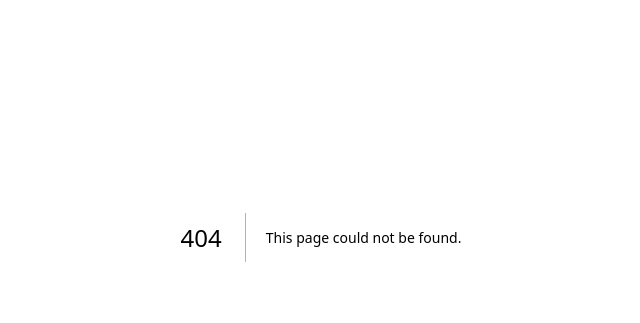
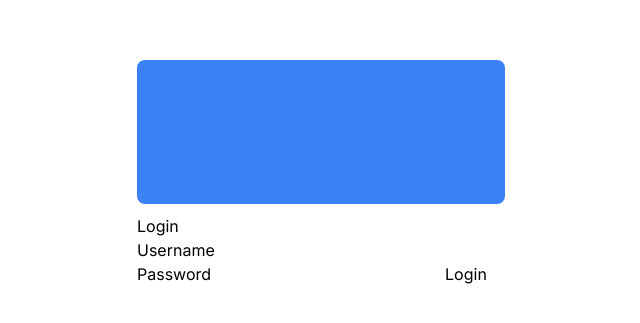
Before and after one commit to ScalabilityIssues/frontend, a Next.js app: page /login in a window 1280 px wide. Before the commit this address had no page. Shown: the part 163-486 px from the top of the page, without its empty margins (319-959 px from the left). Built offline with nearby package versions, Linux system fonts and the light colour scheme.

Commit message:
Some project structure fixes

```diff
--- a/app/admin/page.tsx
+++ b/app/admin/page.tsx
@@ -1,6 +1,6 @@
 //Connection to Flight schedule manager service
 
-export default function Flights(){
+export default function Admin(){
     return (
         <div></div>
     )
--- /dev/null
+++ b/app/login/page.tsx
@@ -0,0 +1,15 @@
+import LoginForm from '@/components/login-form';
+
+export default function Login() {
+  return (
+    <main className="flex items-center justify-center md:h-screen">
+      <div className="relative mx-auto flex w-full max-w-[400px] flex-col space-y-2.5 p-4 md:-mt-32">
+        <div className="flex h-20 w-full items-end rounded-lg bg-blue-500 p-3 md:h-36">
+          <div className="w-32 text-white md:w-36">
+          </div>
+        </div>
+        <LoginForm />
+      </div>
+    </main>
+  );
+}
--- a/app/page.tsx
+++ b/app/page.tsx
@@ -1,10 +1,8 @@
 import React, { useState } from 'react';
 import Header from "@/components/header"
 import Footer from "@/components/footer"
-import useSWR from 'swr'
 
 
-//https://nextjs.org/docs/pages/building-your-application/data-fetching/client-side
 export default function Home() {
   const [departure, setDeparture] = useState('');
   const [destination, setDestination] = useState('');
@@ -14,7 +12,7 @@
 
   return (
     <>
-      <Header></Header>
+      <Header />
       <main>
         <h1>Welcome to Horizon Airline!</h1>
         <div>
@@ -60,7 +58,7 @@
         </div>
 
       </main>
-      <Footer></Footer>
+      <Footer />
     </>
   )
 }
--- a/app/staff/page.tsx
+++ b/app/staff/page.tsx
@@ -1,6 +1,6 @@
 //Connection to Boarding service
 
-export default function Flights(){
+export default function Staff(){
     return (
         <div></div>
     )
--- /dev/null
+++ b/components/login-form.tsx
@@ -0,0 +1,15 @@
+export default function LoginForm() {
+
+    return (
+        <div>
+            <h1>Login</h1>
+            <form>
+                <label htmlFor="username">Username</label>
+                <input type="text" id="username" name="username" />
+                <label htmlFor="password">Password</label>
+                <input type="password" id="password" name="password" />
+                <button type="submit">Login</button>
+            </form>
+        </div>
+    );
+}
```
Also changed, not shown: components/price_estimator.tsx (deleted).
